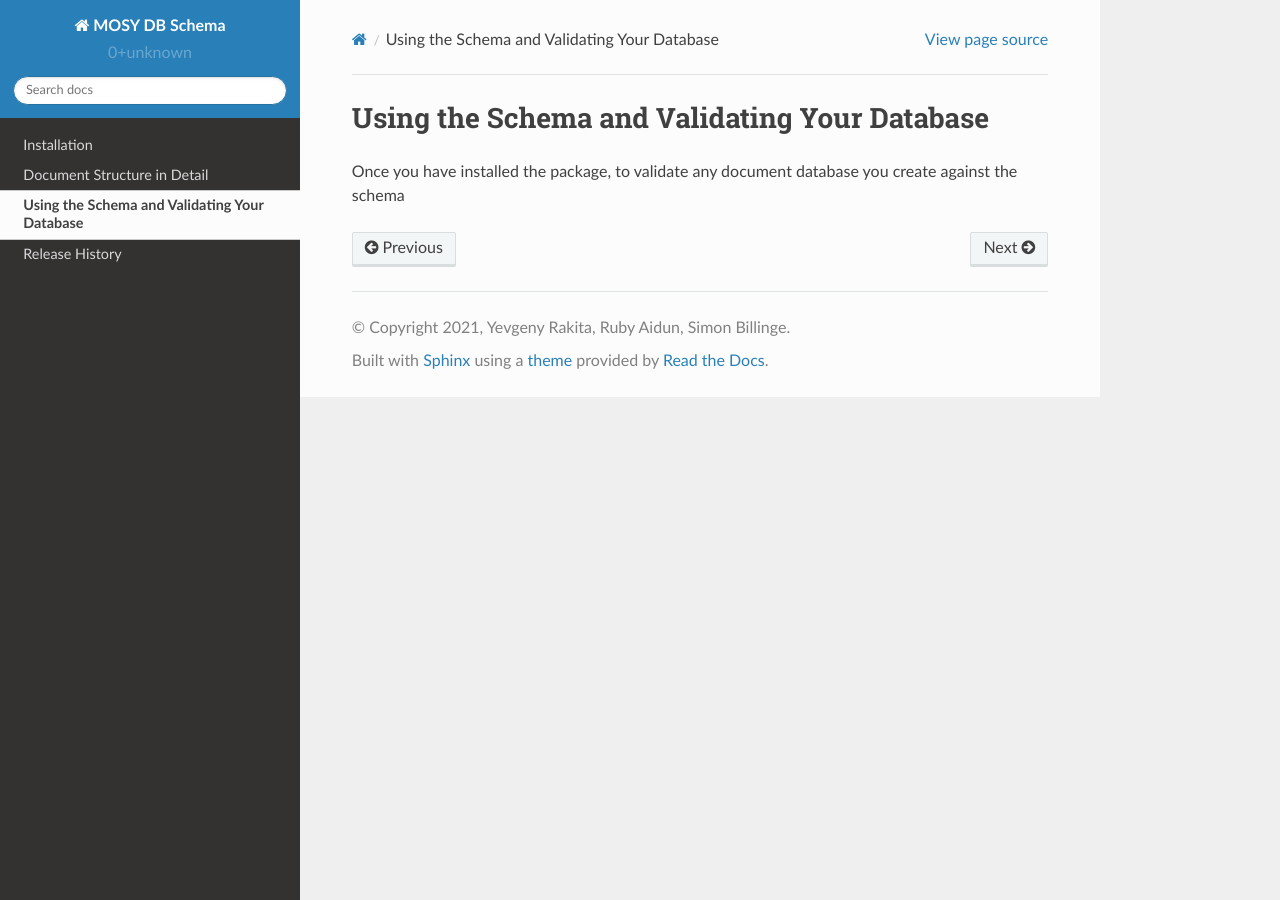
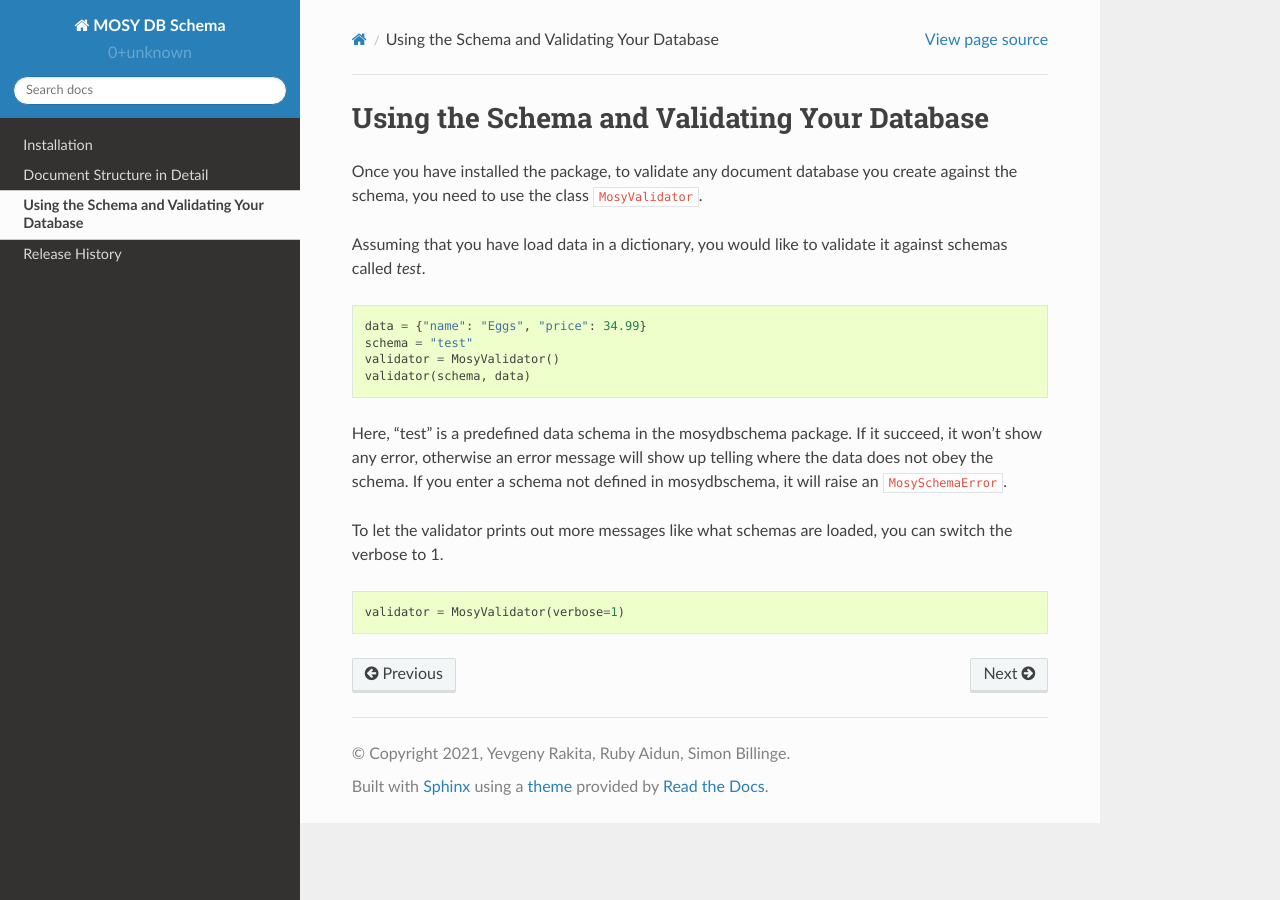
Before and after one commit to GENESIS-EFRC/mosydb-schema, a Sphinx documentation site: the page built from docs/source/usage.rst, in a window 1280 px wide. Built offline with Sphinx 7.4.7 and the Read the Docs theme 2.0.0, drawn with Linux system fonts in a browser that asks for light colours.

Commit message:
DOC: update usage

```diff
--- a/docs/source/usage.rst
+++ b/docs/source/usage.rst
@@ -2,4 +2,24 @@
 Using the Schema and Validating Your Database
 =============================================
 
-Once you have installed the package, to validate any document database you create against the schema
+Once you have installed the package, to validate any document database you create against the schema, you need
+to use the class ``MosyValidator``.
+
+Assuming that you have load data in a dictionary, you would like to validate it against schemas called `test`.
+
+.. code-block:: python
+
+    data = {"name": "Eggs", "price": 34.99}
+    schema = "test"
+    validator = MosyValidator()
+    validator(schema, data)
+
+Here, "test" is a predefined data schema in the mosydbschema package. If it succeed, it won't show any error,
+otherwise an error message will show up telling where the data does not obey the schema. If you enter a schema not
+defined in mosydbschema, it will raise an ``MosySchemaError``.
+
+To let the validator prints out more messages like what schemas are loaded, you can switch the verbose to 1.
+
+.. code-block:: python
+
+    validator = MosyValidator(verbose=1)
```
